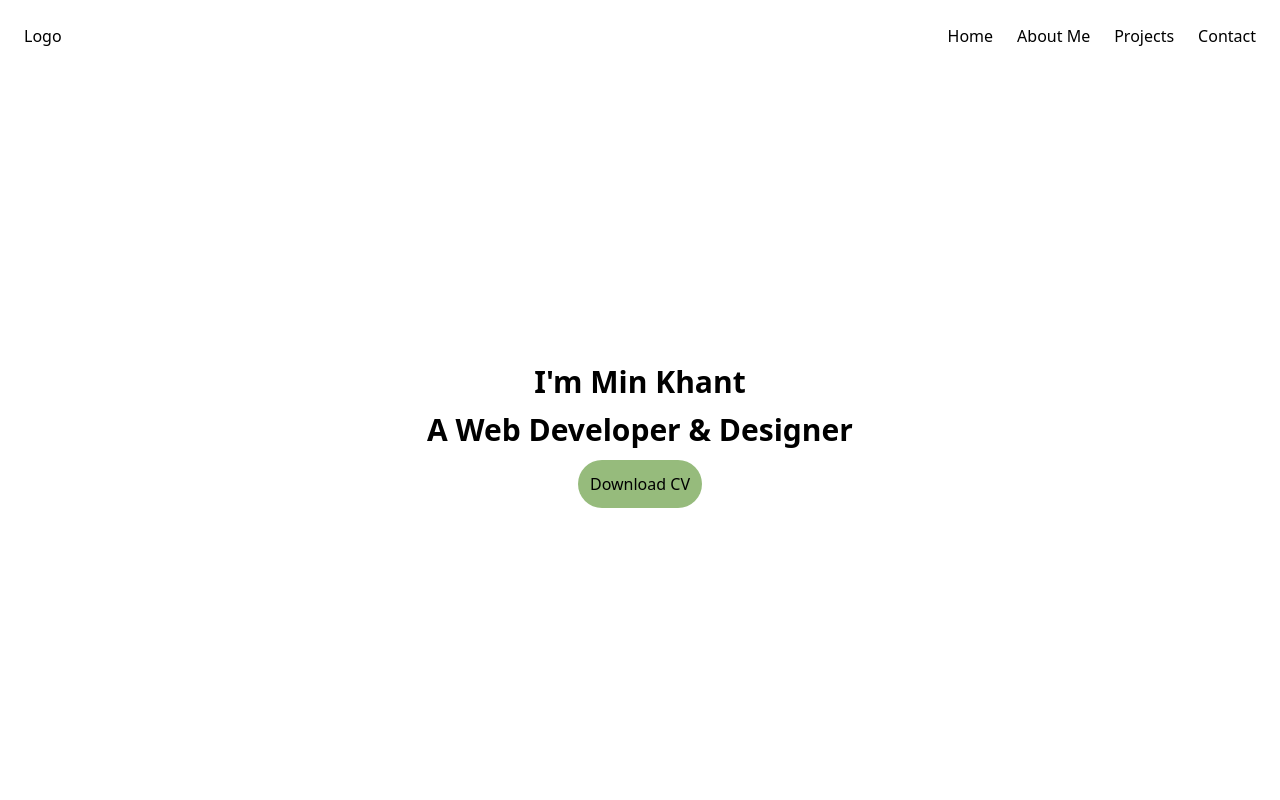
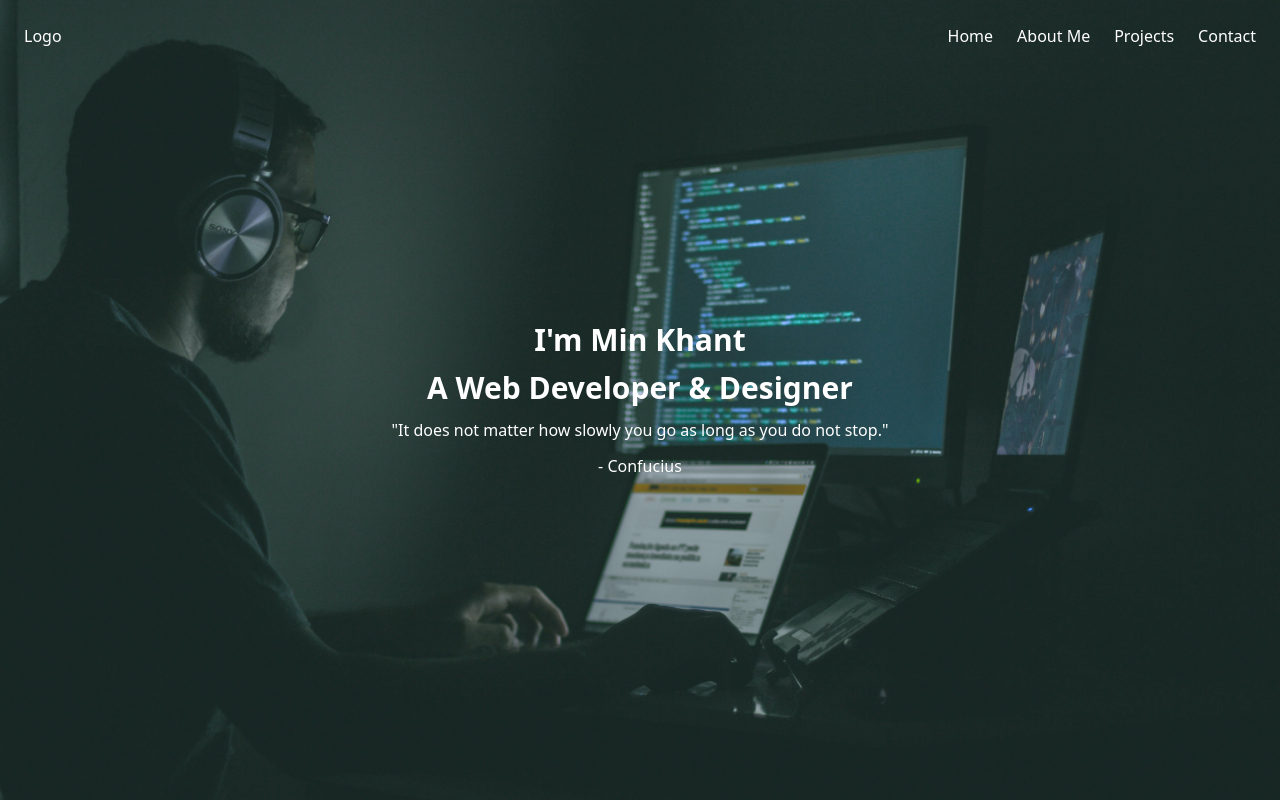
Before and after one commit to Khant135/minkhant-portfolio, a website: page index.html in a window 1280 px wide. Shown: the top 800 px of the page. Drawn offline with Linux system fonts and the light colour scheme.

Commit message:
Web View Nearly Complete

```diff
--- a/index.html
+++ b/index.html
@@ -62,20 +62,25 @@
   .image-container:hover .image-text {
     bottom: 0;
   }
+  .navbar-scroll {
+    background-color: white;
+    color: black;
+    box-shadow: 0 2px 4px rgba(0,0,0,0.2);
+    transition: all 0.5s ease;
+  }
   </style>
   <title>Document</title>
 </head>
 <body>
 
-  <div class="flex flex-col h-screen justify-center items-center">
+  <div class="flex flex-col h-screen justify-center items-center bg-hero-section bg-cover bg-no-repeat">
     <!-- Navbar -->
-    <nav class="container mx-auto relative p-6">
+    <nav id="navbar" class="text-white p-6 w-full fixed top-0 z-10">
+      <div class="container mx-auto">
         <div class="flex items-center justify-between">
-        <!-- Logo -->
           <div>
             Logo
           </div>
-        <!-- Navbar Items -->
           <div class="hidden md:flex space-x-6">
             <a href="#home">Home</a>
             <a href="#aboutme">About Me</a>
@@ -83,10 +88,11 @@
             <a href="#contact">Contact</a>
           </div>
         </div>
+      </div>
     </nav>
 
     <!-- Home Section -->
-    <div id="home" class="flex flex-col justify-center items-center space-y-3 my-auto">
+    <div id="home" class="flex flex-col justify-center items-center space-y-3 my-auto text-white">
       <!-- Home Info -->
       <h2 class="font-bold text-3xl">
         I'm Min Khant
@@ -95,15 +101,18 @@
         A Web Developer & Designer
       </h2>
       <!-- Download Button -->
-      <a href="" class="p-3 bg-main-color rounded-full hover:bg-hover-main">Download CV</a>
+      <blockquote>
+        "It does not matter how slowly you go as long as you do not stop."
+      </blockquote>
+      <footer>- Confucius</footer>
     </div>
   </div>
 
   <!-- About Me -->
   <div id="aboutme" class="container mx-auto flex my-10">
     <!-- Image Section -->
-    <div class="w-1/2">
-      <img src="" alt="">
+    <div class="w-1/2 px-10">
+      <img src="./image/profile.jpg" alt="">
     </div>
     <div class="w-1/2 flex flex-col justify-start items-start space-y-3">
       <!-- About Me -->
@@ -390,7 +399,16 @@
     </div>
   </div>
 
-
+  <script>
+    const navbar = document.getElementById('navbar');
+    window.addEventListener('scroll', () => {
+      if (window.scrollY > 50) {
+        navbar.classList.add('navbar-scroll');
+      } else {
+        navbar.classList.remove('navbar-scroll');
+      }
+    });
+  </script>
   <script src="https://kit.fontawesome.com/ecb87958a2.js" crossorigin="anonymous"></script>
 </body>
 </html>
--- a/tailwind.config.js
+++ b/tailwind.config.js
@@ -16,6 +16,9 @@ module.exports = {
         'hover-main' : '#a0bf89',
         'secondary-color' : '#6C757D',
         'hover-secondary': '#f3f8f2',
+      },
+      backgroundImage: {
+        'hero-section' : "url('/image/jefferson-santos-9SoCnyQmkzI-unsplash.jpg')",
       }
     },
   },
```
Also changed, not shown: dist/output.css, image/jefferson-santos-9SoCnyQmkzI-unsplash.jpg (added), image/profile.jpg (added). Lines whose indentation alone changed are shown as unchanged.
